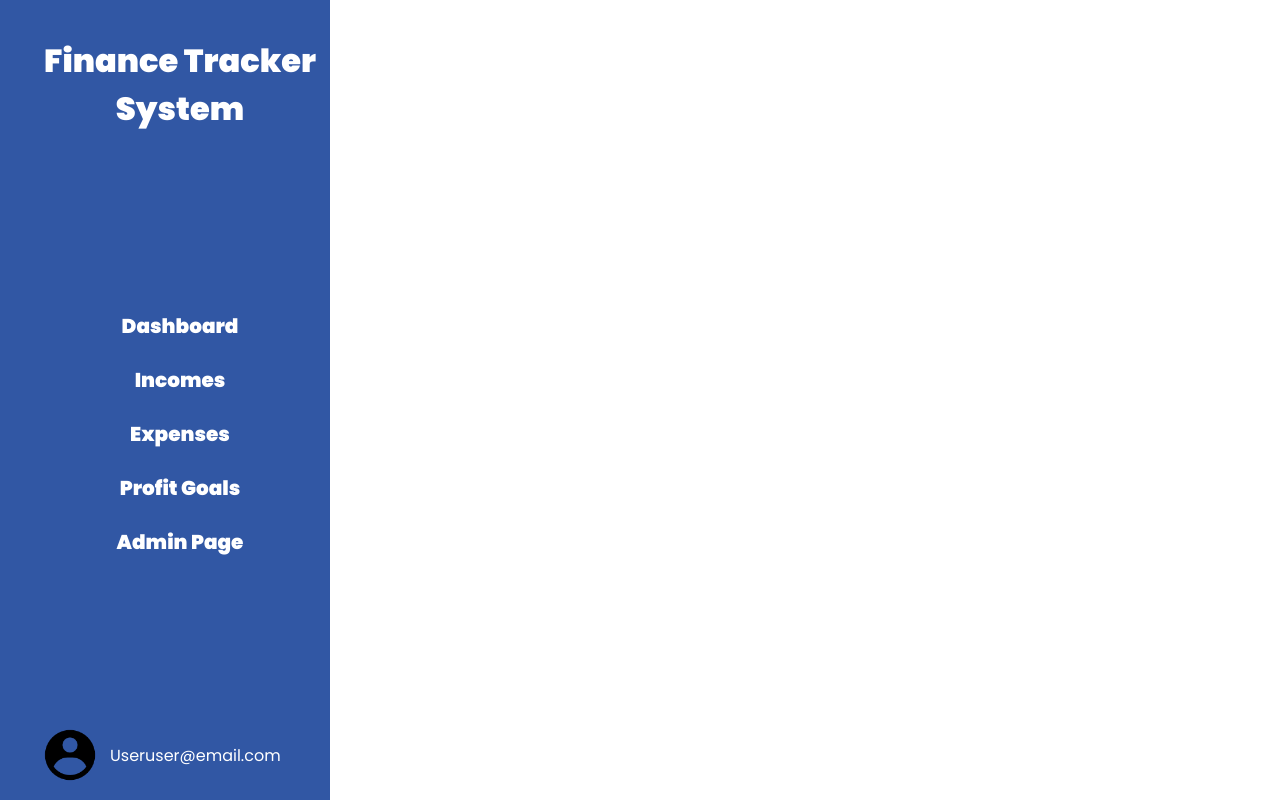
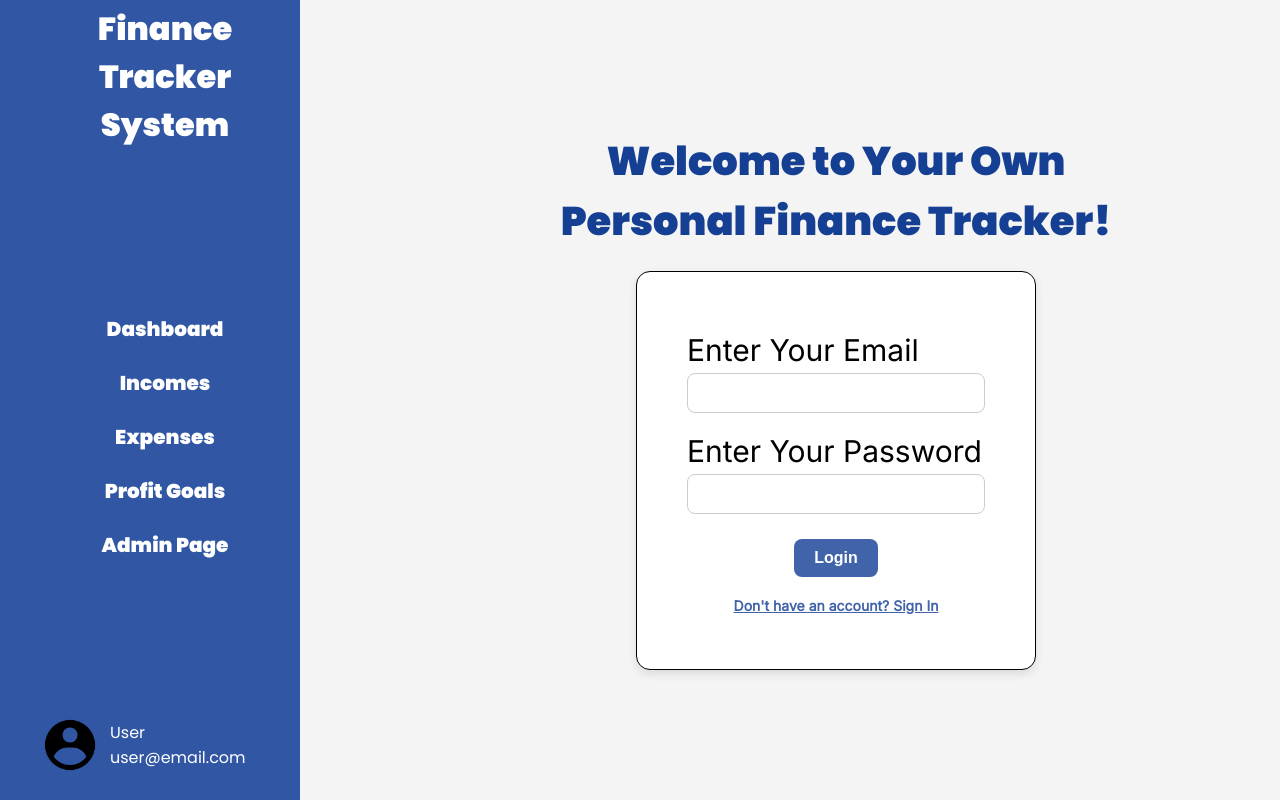
Before and after one commit to nourka00/Dashboardfintech, a React (Create React App) app: page /login in a window 1280 px wide. Built offline with nearby package versions, Linux system fonts and the light colour scheme.

Commit message:
login JWT and set it asdefault page , some edit in css of navbar

```diff
--- a/src/App.js
+++ b/src/App.js
@@ -1,29 +1,82 @@
-import React from "react";
-import { BrowserRouter as Router, Routes, Route } from "react-router-dom";
+import React, { useState, useEffect } from "react";
+import {
+  BrowserRouter as Router,
+  Routes,
+  Route,
+  Navigate,
+} from "react-router-dom";
+import { jwtDecode } from "jwt-decode";
+import Navbar from "./components/Navbar";
 import Home from "./pages/Home";
 import Incomes from "./pages/Incomes";
 import Expenses from "./pages/Expenses";
 import Goals from "./pages/profitGoals";
 import Admin from "./pages/Admin";
-import Navbar from "./components/Navbar";
+import Login from "./pages/login"; // Updated import for the adapted Login component
 
-function App() {
+
+const App = () => {
+  const [user, setUser] = useState(null);
+
+  // Check for token on initial load
+  useEffect(() => {
+    const token = localStorage.getItem("token");
+    if (token) {
+      try {
+        const decoded = jwtDecode(token);
+        setUser({ token, role: decoded.role }); // Set user state
+      } catch (err) {
+        console.error("Invalid token", err);
+        localStorage.removeItem("token"); // Clear invalid token
+      }
+    }
+  }, []);
+
+  // Logout function
+  const logout = () => {
+    localStorage.removeItem("token");
+    setUser(null);
+  };
+
   return (
     <Router>
-      <div>
-        <Navbar />
-        <div style={{ marginLeft: "392px", padding: "20px" }}>
-          <Routes>
-            <Route path="/" element={<Home />} />
-            <Route path="/incomes" element={<Incomes />} />
-            <Route path="/expenses" element={<Expenses />} />
-            <Route path="/goals" element={<Goals />} />
-            <Route path="/admin" element={<Admin />} />
-          </Routes>
-        </div>
+      <Navbar user={user} onLogout={logout} /> {/* Navbar with logout button */}
+      <div style={{ marginLeft: "392px", padding: "20px" }}>
+        <Routes>
+          {/* Public Route: Login */}
+          <Route
+            path="/login"
+            element={user ? <Navigate to="/" /> : <Login setUser={setUser} />}
+          />
+
+          {/* Protected Routes */}
+          <Route
+            path="/"
+            element={user ? <Home /> : <Navigate to="/login" />}
+          />
+          <Route
+            path="/incomes"
+            element={user ? <Incomes /> : <Navigate to="/login" />}
+          />
+          <Route
+            path="/expenses"
+            element={user ? <Expenses /> : <Navigate to="/login" />}
+          />
+          <Route
+            path="/goals"
+            element={user ? <Goals /> : <Navigate to="/login" />}
+          />
+          <Route
+            path="/admin"
+            element={user?.role === "admin" ? <Admin /> : <Navigate to="/" />}
+          />
+
+          {/* Fallback Route */}
+          <Route path="*" element={<Navigate to="/" />} />
+        </Routes>
       </div>
     </Router>
   );
-}
+};
 
 export default App;
--- a/src/CSS/navbar.css
+++ b/src/CSS/navbar.css
@@ -85,12 +85,12 @@ body {
 }
 .user-info .user{
  font-family: "Poppins", sans-serif;
- font-weight:400;
- font-size:20px;
+ font-weight:500;
+ font-size:25px;
 }
 .user-info p {
   margin: 2px 0;
-  font-size: medium;
+  font-size:bold;
   font-weight:500;
   font-family: "Poppins", sans-serif;
 }
--- a/src/components/Navbar.jsx
+++ b/src/components/Navbar.jsx
@@ -43,8 +43,10 @@ function Navbar() {
 
       <div className="user-profile">
         <img src={userImage} alt="User Profile" />
-        <p>User</p>
-        <p>user@email.com</p>
+        <div className="userinfo">
+        <p className="user">User</p>
+          <p>user@email.com</p>
+        </div>
       </div>
     </div>
   );
--- a/src/pages/login.js
+++ b/src/pages/login.js
@@ -1,12 +1,15 @@
 import React, { useState } from "react";
-import "../CSS/login.css"
+import axios from "axios";
+import "../CSS/login.css"; // Keep the existing styles
 
-function Login() {
+function Login({ setUser }) {
+  const [isSignIn, setIsSignIn] = useState(false); // Toggle between Sign In and Login
   const [details, setDetails] = useState({
     name: "",
     email: "",
     password: "",
   });
+  const [error, setError] = useState("");
 
   const handleChange = (e) => {
     const { name, value } = e.target;
@@ -16,18 +19,52 @@ function Login() {
     }));
   };
 
-  const handleSubmit = (e) => {
+  const handleSubmit = async (e) => {
     e.preventDefault();
-    console.log("Submitted details: ", details);
+    try {
+      if (isSignIn) {
+        // Sign In (Register) API Call
+        const { data } = await axios.post(
+          "http://localhost:5000/api/auth/register",
+          {
+            name: details.name,
+            email: details.email,
+            password: details.password,
+          }
+        );
+        localStorage.setItem("token", data.token); // Store JWT in localStorage
+        setUser({ token: data.token, role: data.role }); // Update user state
+      } else {
+        // Login API Call
+        const { data } = await axios.post(
+          "http://localhost:5000/api/auth/login",
+          {
+            email: details.email,
+            password: details.password,
+          }
+        );
+        localStorage.setItem("token", data.token); // Store JWT in localStorage
+        setUser({ token: data.token, role: data.role }); // Update user state
+      }
+      setError(""); // Clear any previous errors
+    } catch (err) {
+      setError(
+        isSignIn
+          ? "Sign In failed. Please try again."
+          : "Login failed. Please check your credentials."
+      );
+      console.error(isSignIn ? "Sign In failed" : "Login failed", err);
+    }
   };
 
   return (
     <div className="container">
-          <h1>Welcome to Your Own
-               <br /> Personal Finance Tracker!</h1>
+      <h1>
+        Welcome to Your Own <br /> Personal Finance Tracker!
+      </h1>
       <div className="border">
-
         <form onSubmit={handleSubmit} className="form">
+          {isSignIn && (
             <div>
               <label htmlFor="name">Enter Your Name</label>
               <input
@@ -36,8 +73,10 @@ function Login() {
                 name="name"
                 value={details.name}
                 onChange={handleChange}
+                required
               />
             </div>
+          )}
           <div>
             <label htmlFor="email">Enter Your Email</label>
             <input
@@ -46,6 +85,7 @@ function Login() {
               name="email"
               value={details.email}
               onChange={handleChange}
+              required
             />
           </div>
           <div>
@@ -56,11 +96,16 @@ function Login() {
               name="password"
               value={details.password}
               onChange={handleChange}
+              required
             />
           </div>
-        <button type="submit">Sign In</button>
-        <h6>You Already Have An Account?</h6>
-        <button type="login">Login</button>
+          {error && <p style={{ color: "red" }}>{error}</p>}
+          <button type="submit">{isSignIn ? "Sign In" : "Login"}</button>
+          <h6 onClick={() => setIsSignIn(!isSignIn)}>
+            {isSignIn
+              ? "Already have an account? Login"
+              : "Don't have an account? Sign In"}
+          </h6>
         </form>
       </div>
     </div>
```
Lines whose indentation alone changed are shown as unchanged.
